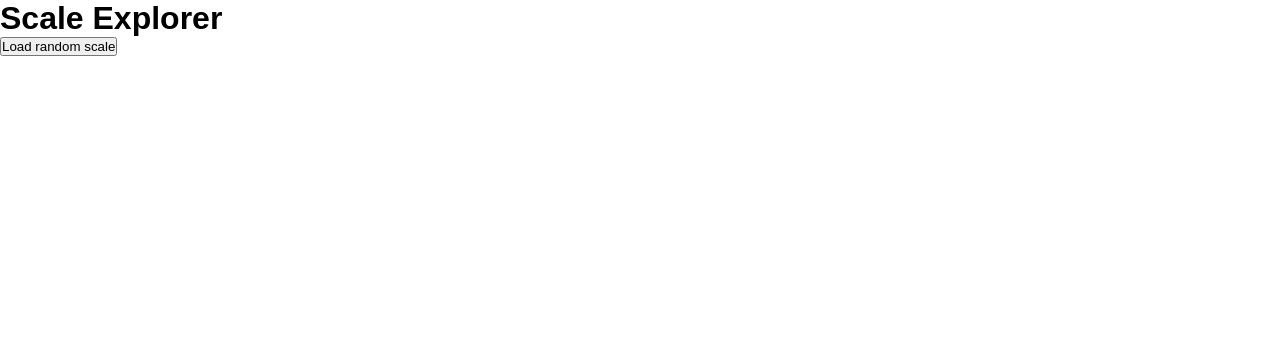
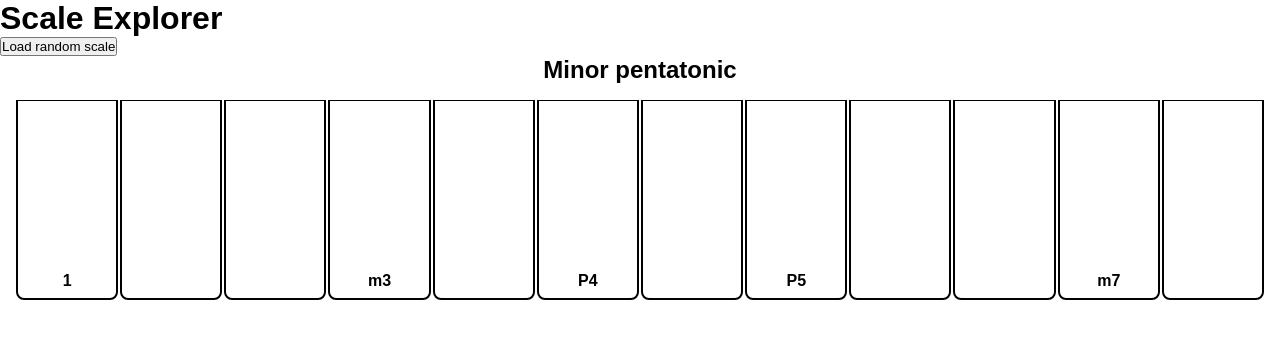
Before and after one commit to apogosyan/scale-explorer, a React (Create React App) app: page / in a window 1280 px wide. Shown: the top 338 px of the page. Built offline with nearby package versions, Linux system fonts and the light colour scheme.

Commit message:
Add chromatic keyboard component for visualising scales

```diff
--- a/src/App.tsx
+++ b/src/App.tsx
@@ -1,8 +1,5 @@
 import Layout from "./components/Layout";
 import Explorer from "./components/Explorer";
-import { chromaticScale } from "./theory";
-
-console.log("Chromatic", chromaticScale);
 
 function App() {
   return (
--- /dev/null
+++ b/src/components/Chromaboard/index.module.css
@@ -0,0 +1,26 @@
+.chromaboard {
+  height: 200px;
+  margin: 0 1rem;
+  display: grid;
+  grid-template-columns: repeat(12, minmax(0, 1fr));
+  gap: 0 2px;
+}
+
+h2 {
+  text-align: center;
+  margin-bottom: 1rem;
+}
+
+.key {
+  width: 100%;
+  height: 100%;
+  display: flex;
+  flex-direction: column;
+  justify-content: flex-end;
+  padding-bottom: 0.5rem;
+  align-items: center;
+  border: 2px solid black;
+  border-top: 1px solid black;
+  border-radius: 0 0 8px 8px;
+  font-weight: 700;
+}
--- /dev/null
+++ b/src/components/Chromaboard/index.tsx
@@ -0,0 +1,23 @@
+import { Scale } from "../../theory";
+import Key from "./key";
+import styles from "./index.module.css";
+
+interface Props {
+  scale: Scale;
+}
+
+export const Chromaboard = ({ scale }: Props) => {
+  return (
+    <>
+      <h2>{scale.name}</h2>
+      <div className={styles.chromaboard}>
+        {[...Array(13).keys()].slice(1).map((i) => {
+          const label = scale.tones.includes(i)
+            ? scale.degrees[scale.tones.indexOf(i)]
+            : undefined;
+          return <Key label={label} />;
+        })}
+      </div>
+    </>
+  );
+};
--- /dev/null
+++ b/src/components/Chromaboard/key.tsx
@@ -0,0 +1,11 @@
+import styles from "./index.module.css";
+
+interface Props {
+  label?: string;
+}
+
+const Key = ({ label }: Props) => {
+  return <div className={styles.key}>{label}</div>;
+};
+
+export default Key;
--- a/src/components/Explorer/index.tsx
+++ b/src/components/Explorer/index.tsx
@@ -1,10 +1,20 @@
+import { Chromaboard } from "../Chromaboard";
 import ScalePicker from "../ScalePicker";
+import { Scale } from "../../theory";
 import styles from "./index.module.css";
+
+const pentatonic: Scale = {
+  id: "12345",
+  tones: [1, 4, 6, 8, 11],
+  degrees: ["1", "m3", "P4", "P5", "m7"],
+  name: "Minor pentatonic",
+};
 
 const Explorer = () => {
   return (
     <div className={styles.explorer}>
       <ScalePicker />
+      <Chromaboard scale={pentatonic} />
     </div>
   );
 };
--- a/src/components/Layout/index.tsx
+++ b/src/components/Layout/index.tsx
@@ -1,11 +1,11 @@
 import * as React from "react";
 import styles from "./index.module.css";
 
-type LayoutProps = {
+type Props = {
   children: React.ReactChild;
 };
 
-const Layout = ({ children }: LayoutProps) => {
+const Layout = ({ children }: Props) => {
   return (
     <div className={styles.root}>
       <header>
```
